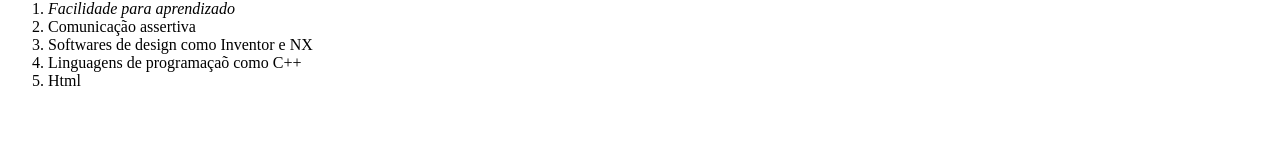
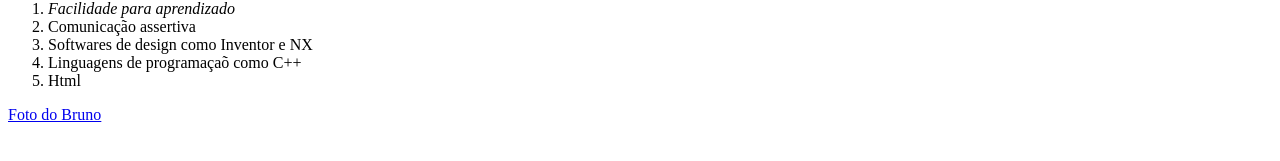
Before and after one commit to bruno-s-mendes/bruno-s-mendes.github.io, a plain HTML site: page index.html in a window 1280 px wide. Shown: the part 445-606 px from the top of the page. Drawn offline with Linux system fonts and the light colour scheme.

Commit message:
adicionado texto com link para a foto

```diff
--- a/index.html
+++ b/index.html
@@ -7,7 +7,7 @@
   </head>
   <body>
       <h1>Bruno Sabino Mendes</h1>
-      <img atlt= "Foto do Bruno Mendes" src="Foto_pefil.jpg" width="250px" >
+      <img id=foto atlt= "Foto do Bruno Mendes" src="Foto_pefil.jpg" width="250px" >
       <p>Sou brasileiro, natural de São Paulo, sp e resido nesta mesma cidade. Atualmente, estudo Desenvolvimento Web na Trybe. Por gostar de tecnologia e suas aplicações para facilitar a vida das pessoas, decidi entrar no ramo de tecnologia e programação. Sou formado em Engenharaia Mecânica pela FEI e trabalhei com manufatura de produtos. </p>
       <h3>Minhas principais habilidades são:</h3>
       <ol>
@@ -17,6 +17,8 @@
           <li>Linguagens de programaçaõ como C++</li>
           <li>Html</li>
         </ol>
+        <p><a href="#foto">Foto do Bruno</a></p>
+
 
 
       </body>
```
